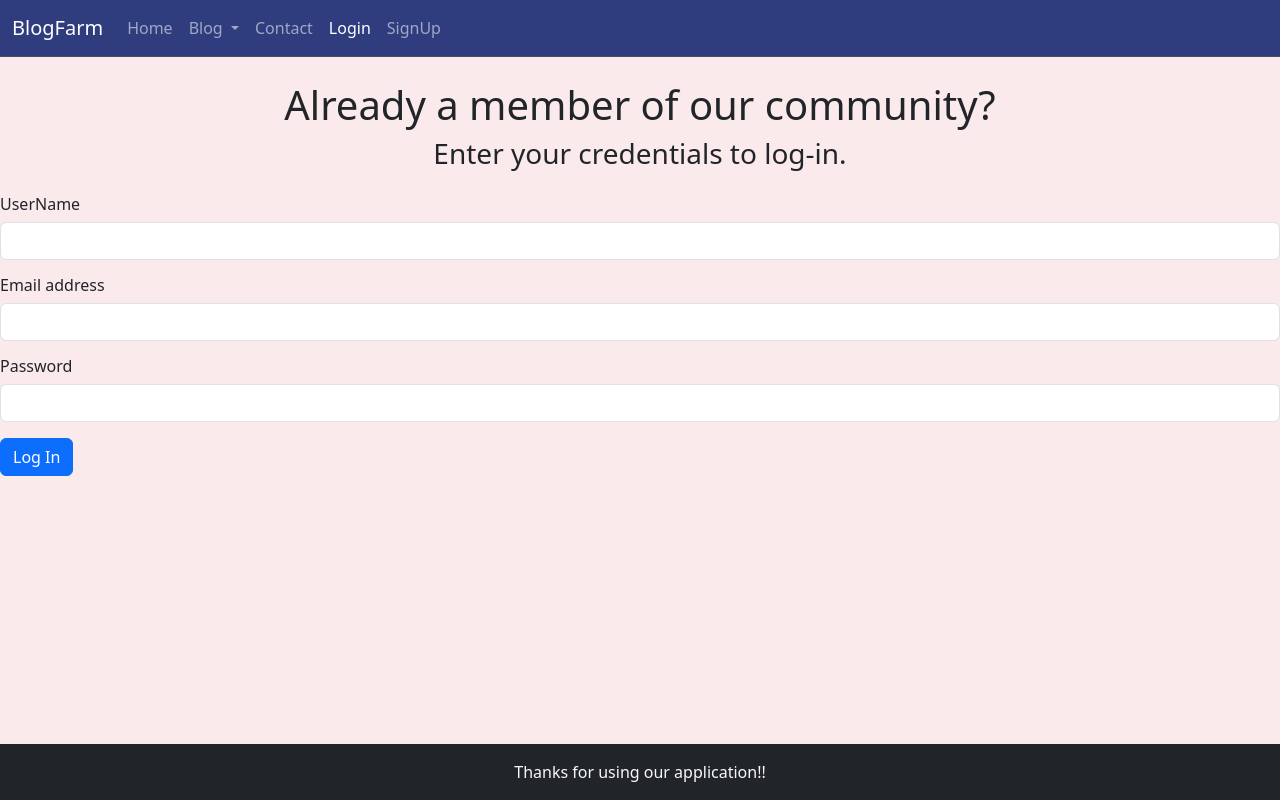
After one commit to shbd845/BlogFarm, a Django app: page /login in a window 1280 px wide. The commit adds this page. Run offline with Django 4.2, Linux system fonts and the light colour scheme.

Commit message:
Login and SignUp pages added

```diff
--- a/blog/admin.py
+++ b/blog/admin.py
@@ -1,5 +1,6 @@
 from django.contrib import admin
-from blog.models import Blog,Contact
+from blog.models import Blog,Contact,Member
 # Register your models here.
 admin.site.register(Blog)
 admin.site.register(Contact)
+admin.site.register(Member)
--- a/blog/urls.py
+++ b/blog/urls.py
@@ -23,5 +23,8 @@ urlpatterns = [
     path('blog', views.blog, name='blog'),
     path('blog/<str:slug>', views.blogdetail, name='blog'),
     path('contact', views.contact, name='contact'),
-    path('addblog', views.addblog, name='blog')
+    path('addblog', views.addblog, name='blog'),
+    path('login', views.login, name='login'),
+    path('signup', views.signup, name='signup')
+
 ]
--- a/blog/views.py
+++ b/blog/views.py
@@ -1,5 +1,8 @@
 from django.shortcuts import render,HttpResponse
-from blog.models import Blog,Contact
+from blog.models import Blog,Contact,Member
+from django.contrib.auth.models import User
+from django.contrib.auth import authenticate
+
 # Create your views here.
 def home(request):
     return render(request,'index.html')
@@ -33,3 +36,32 @@ def addblog(request):
              instance.save()
              context={"success":True}
     return render(request,'addblog.html',context)
+
+def login(request):
+     context={"success":False}
+     if request.method=="POST":
+             username=request.POST.get("username")
+             email=request.POST.get("email")
+             pwd=request.POST.get("password")
+             user = authenticate(username=username, password=pwd)
+             if user is not None:
+                   context={"success":"true"}
+             else:
+                   context={"success":"error"}
+
+     return render(request,'login.html',context)
+
+def signup(request):
+     context={"success":False}
+     if request.method=="POST":
+             firstname=request.POST.get("firstname")
+             lastname=request.POST.get("lastname")
+             username=request.POST.get("username")
+             email=request.POST.get("email")
+             pwd=request.POST.get("password")
+             user = User.objects.create_user(username,email,pwd)
+             user.first_name=firstname
+             user.last_name=lastname
+             user.save()
+             context={"success":True}
+     return render(request,'signup.html',context)
--- a/templates/base.html
+++ b/templates/base.html
@@ -28,6 +28,11 @@
             <li class="nav-item" >
               <a class="nav-link {% block contactactive %}{% endblock contactactive %}" href="./contact">Contact</a>
             </li>
+            <li class="nav-item">
+              <a class="nav-link {% block loginactive %}{% endblock loginactive %}" aria-current="page" href="./login">Login</a>
+            </li><li class="nav-item">
+              <a class="nav-link {% block signupactive %}{% endblock signupactive %}" aria-current="page" href="./signup">SignUp</a>
+            </li>
           </ul>
           <!-- <form class="d-flex" role="search">
             <input class="form-control me-2" type="search" placeholder="Search" aria-label="Search">
--- /dev/null
+++ b/templates/login.html
@@ -0,0 +1,44 @@
+{% extends "base.html" %}
+{% block title %}Contact Us - BlogFarm{% endblock title %}
+{% block loginactive %}active{% endblock loginactive %}
+{% block body %}
+
+<div class="text-center my-4">
+    <h1>
+        Already a member of our community?
+    </h1>
+    <h3>
+        Enter your credentials to log-in.
+    </h3>
+</div>
+<div style="font-size: medium;">
+    <form action="/login" method="POST">
+        {% if success == "true" %}
+            <div class="alert alert-warning alert-dismissible fade show" role="alert">
+                <strong>Success!!</strong> You have logged-in successfully.
+                <button type="button" class="btn-close" data-bs-dismiss="alert" aria-label="Close"></button>
+            </div>
+        {% elif success == "error" %}
+            <div class="alert alert-warning alert-dismissible fade show" role="alert">
+                <strong>Error!!</strong> Entered credentials are do not match.Please re-enter carefully.
+                <button type="button" class="btn-close" data-bs-dismiss="alert" aria-label="Close"></button>
+            </div>
+        {% endif %}
+
+        {% csrf_token %}
+        <div class="mb-3">
+            <label for="name" class="form-label">UserName</label>
+            <input type="text" class="form-control" id="name" name="username" aria-describedby="emailHelp">
+          </div>
+        <div class="mb-3">
+          <label for="exampleInputEmail1" class="form-label">Email address</label>
+          <input type="email" class="form-control" id="exampleInputEmail1" name="email" aria-describedby="emailHelp">
+        </div>
+        <div class="mb-3">
+          <label for="exampleInputPassword1" class="form-label">Password</label>
+          <input type="password" class="form-control" id="exampleInputPassword1" name="password">
+        </div>
+        <button type="submit" class="btn btn-primary">Log In</button>
+      </form>
+</div>
+{% endblock body %}
```
Also changed, not shown: blog/models.py (+10 -0 lines), templates/signup.html (added, +48 -0 lines), db.sqlite3.
